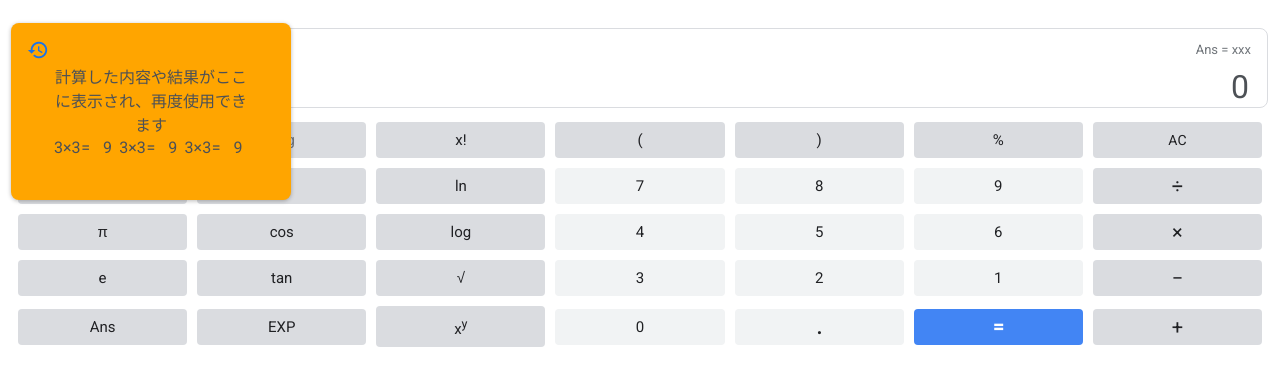
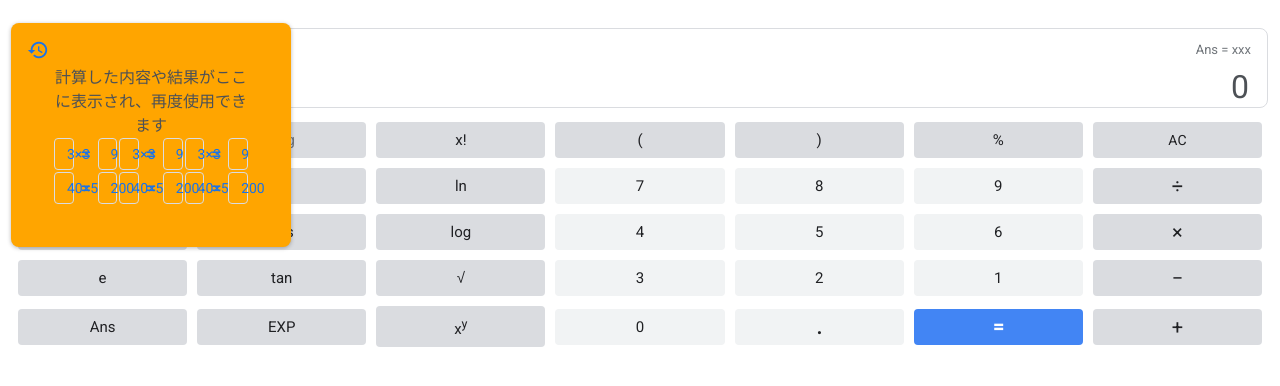
Before and after one commit to yjMiyoshi/calculator_app, a plain HTML site: page index.html in a window 1280 px wide. Drawn offline with Linux system fonts and the light colour scheme.

Commit message:
table のスタイル用クラス追加

```diff
--- a/css/styles.css
+++ b/css/styles.css
@@ -59,6 +59,24 @@ h1 {
 .history {
   display: flex;
   justify-content: space-between;
+}
+
+.his-1 {
+  height: 32px;
+  padding: 6px 12px;
+  font-size: 14px;
+  color: rgb(26, 115, 232);
+  border: 1px solid rgb(218, 220, 224);
+  border-radius: 4px;
+  text-align: center;
+}
+
+.his-2 {
+  height: 30px;
+  padding: 1px;
+  font-size: 20px;
+  color: rgb(26, 115, 232);
+  text-align: center;
 }
 
 .prev-history {
--- a/index.html
+++ b/index.html
@@ -22,7 +22,9 @@
               <span class="material-icons-outlined icon-2">history</span>
               <div class="modal">計算した内容や結果がここに表示され、再度使用できます</div>
               <table id="history-table">
-
+                <tbody>
+                  <!-- tr, td は JS 側で生成-->
+                </tbody>
               </table>
             </div>
           </div>
@@ -38,6 +40,7 @@
     <div class="calc-buttons">
       <div>
         <table>
+          <tbody>
             <tr>
               <td class="sc-calc"><div class="color1">Rad</div></td>
               <td class="sc-calc"><div class="color3">Deg</div></td>
@@ -83,6 +86,7 @@
               <td><div class="color4 font1" onclick=equal(this.innerHTML)>=</div></td>
               <td><div class="color1 font3" onclick=updatePreview(this.innerHTML)>+</div></td>
             </tr>
+          </tbody>
         </table>
       </div>
     </div>
--- a/index.js
+++ b/index.js
@@ -6,6 +6,10 @@ let histories = [
   {
     expression: '3×3',
     answer: '9'
+  },
+  {
+    expression: '40×5',
+    answer: '200'
   }
 ]
 
@@ -143,8 +147,11 @@ for (let i = 0; i < histories.length; i++) {
 
   for (let j = 0; j < 3; j++) {
     const td1 = document.createElement('td');
+    td1.classList.add('his-1')
     const td2 = document.createElement('td');
+    td2.classList.add('his-2')
     const td3 = document.createElement('td');
+    td3.classList.add('his-1')
 
     td1.innerHTML = histories[i].expression;
     tr.appendChild(td1);
```
Lines whose indentation alone changed are shown as unchanged.
